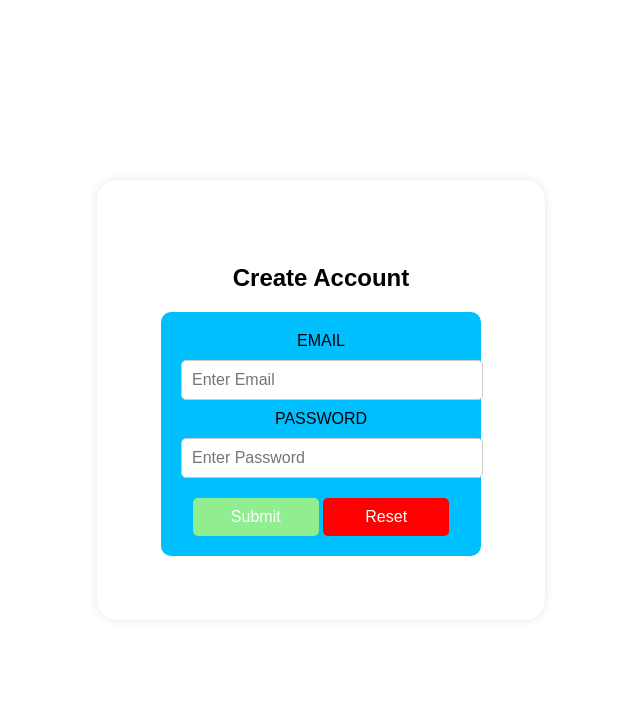
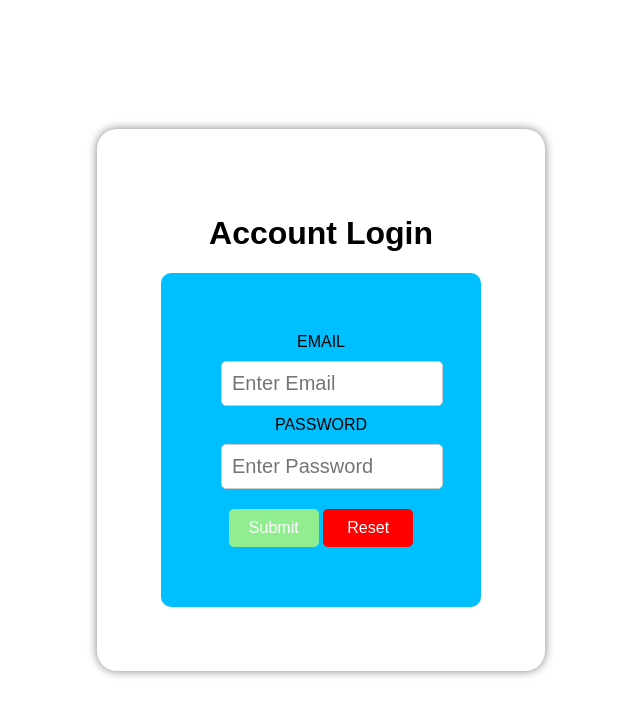
Before and after one commit to SURESH-dev575/AMAZON_WEB, a plain HTML site: page Login.html in a window 1280 px wide. Shown: the whole page, without its empty margins (319-959 px from the left). Drawn offline with Linux system fonts and the light colour scheme.

Commit message:
Update Login.html

```diff
--- a/Login.html
+++ b/Login.html
@@ -7,7 +7,7 @@
     <style>
         body {
             margin: 0;
-            height: 100vh;
+            height:100vh;
             display: flex;
             justify-content: center;
             align-items: center;
@@ -19,15 +19,16 @@
             background-color: white;
             padding: 5%;
             border-radius: 20px;
-            box-shadow: 0px 0px 10px rgba(0, 0, 0, 0.1);
+            box-shadow: 0px 0px 10px rgba(0, 0, 0, 0.5);
             width: 320px;
             text-align: center;
         }
         .sub {
             background-color: deepskyblue;
             border-radius: 10px;
-            padding: 20px;
+            padding: 60px;
             margin-top: 20px;
+            box-sizing: 0px 0px 10px rgba(0,0,0,0,5);
         }
         input[type="text"],
         input[type="password"] {
@@ -37,7 +38,7 @@
             margin-bottom: 10px;
             border-radius: 5px;
             border: 1px solid #ccc;
-            font-size: 16px;
+            font-size: 20px;
         }
         input[type="submit"],
         input[type="reset"] {
@@ -114,7 +115,7 @@
 </head>
 <body>
     <div class="main">
-        <h2>Create Account</h2>
+        <h1>Account Login</h1>
         <form class="sub" onsubmit="submition(event)">
             <label for="user">EMAIL</label>
             <br>
```
